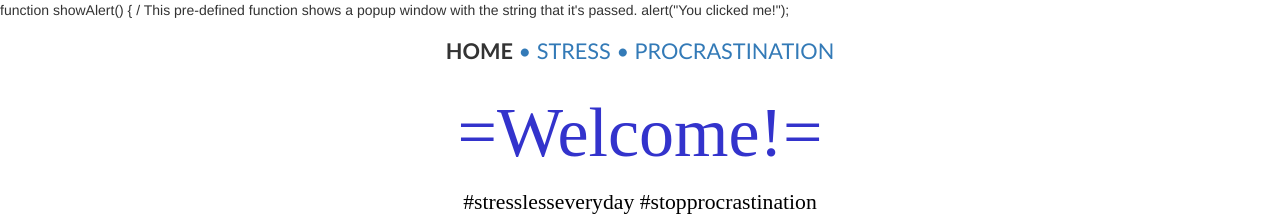
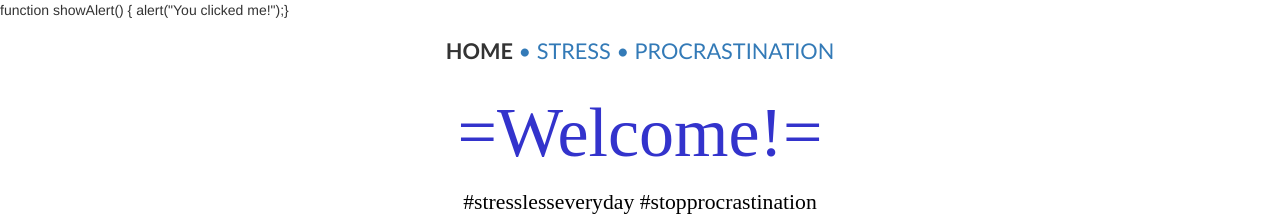
Before and after one commit to KoonJOE007/anrattanasouk.github.io, a plain HTML site: page home.html in a window 1280 px wide. Shown: the top 222 px of the page. Drawn offline with nearby package versions, Linux system fonts and the light colour scheme.

Commit message:
Update home.html

```diff
--- a/home.html
+++ b/home.html
@@ -41,9 +41,7 @@ h5 {
 
 </style>
 function showAlert() {
-				/ This pre-defined function shows a popup window with
-     the string that it's passed.
-				alert("You clicked me!");
+	alert("You clicked me!");}
 <body>
   <div class="container">
 
```
